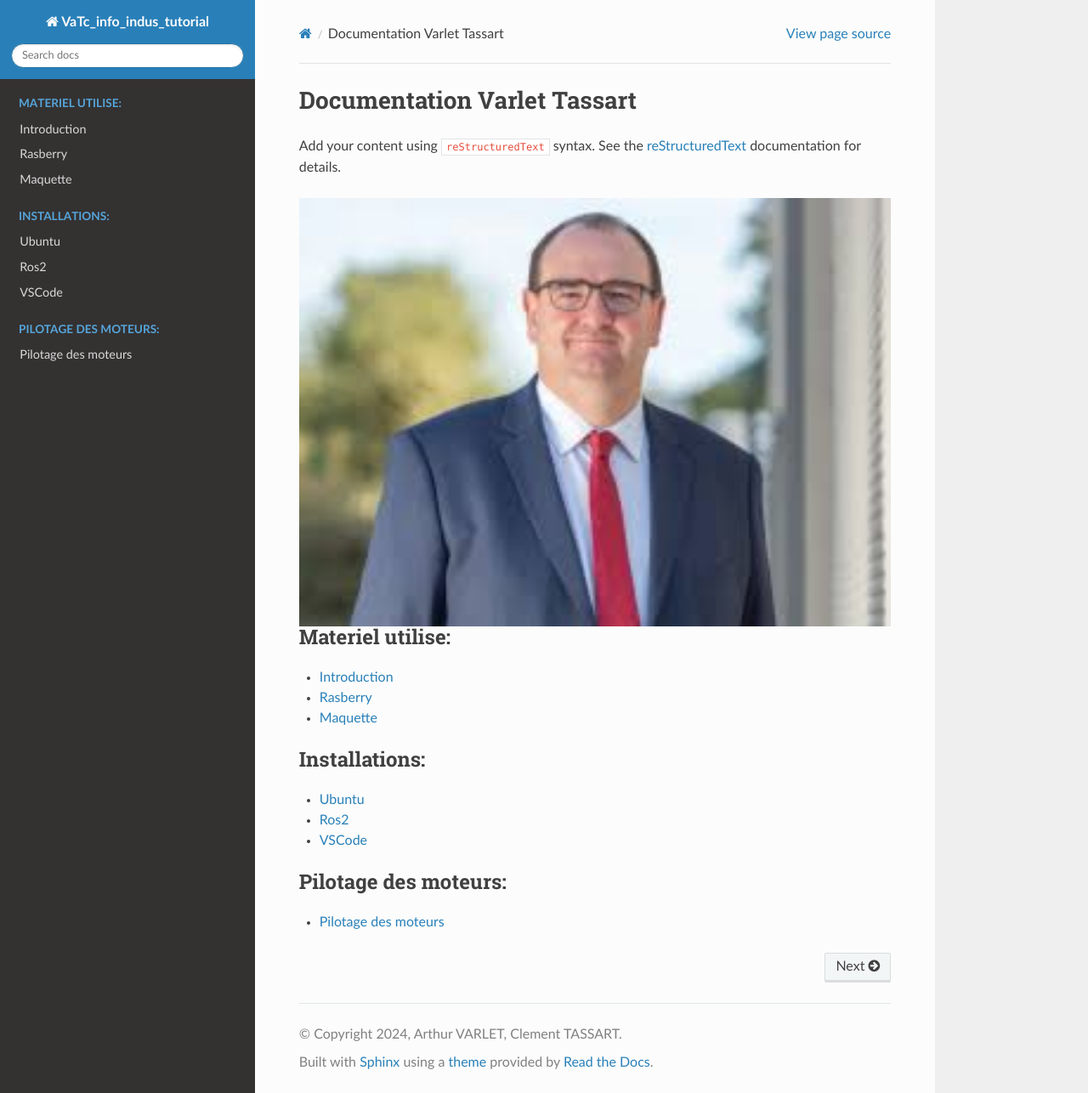
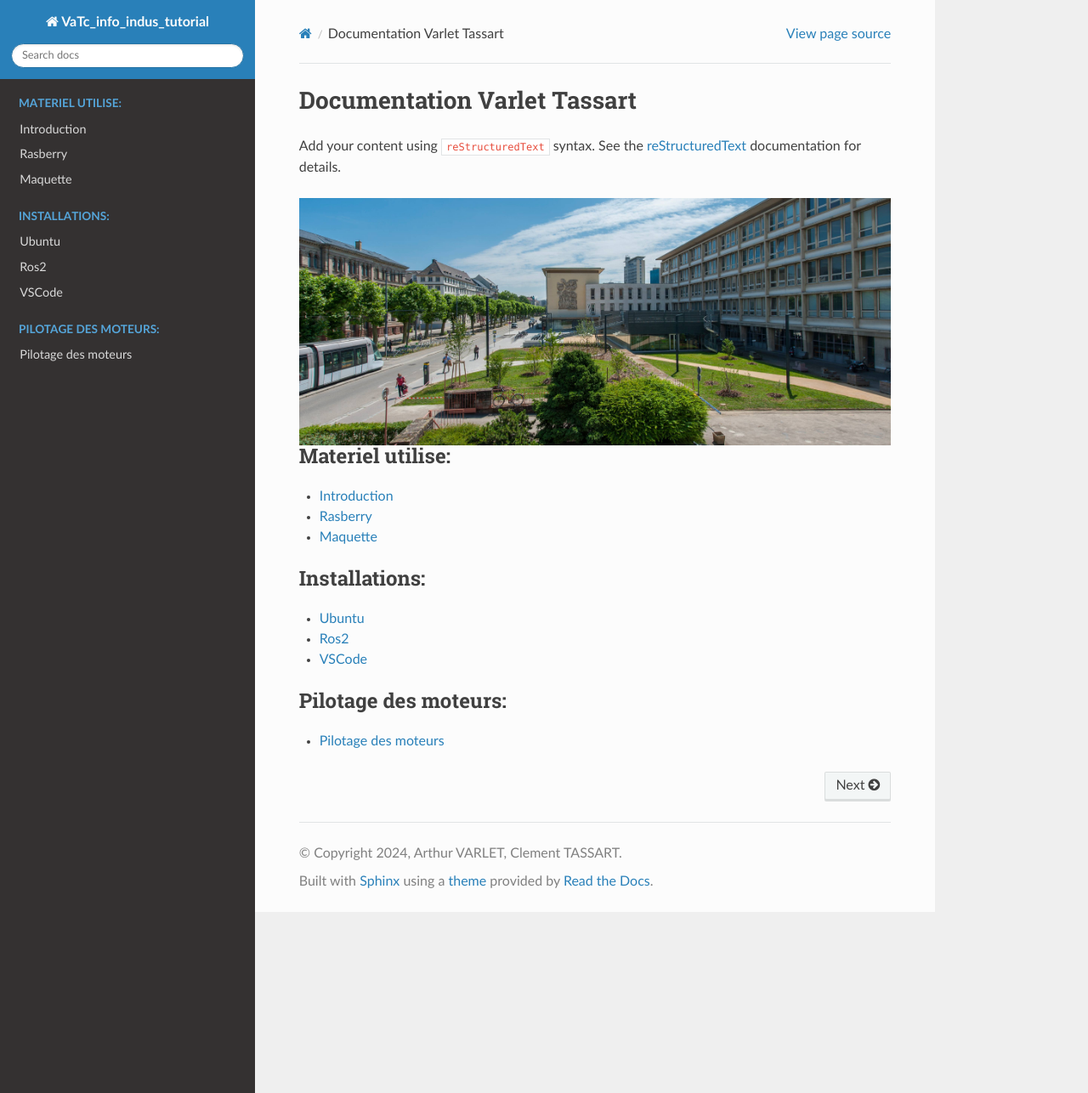
Before and after one commit to Aarthur371/info_indus_tutorial, a Sphinx documentation site: the page built from doc/sphinx/source/index.rst, in a window 1280 px wide and 1286 px high. Shown: the whole window at 85% size. Built offline with Sphinx 7.4.7 and the Read the Docs theme 3.1.0, drawn with Linux system fonts in a browser that asks for light colours.

Commit message:
ajout image insa

```diff
--- a/doc/sphinx/source/index.rst
+++ b/doc/sphinx/source/index.rst
@@ -10,7 +10,7 @@ Add your content using ``reStructuredText`` syntax. See the
 `reStructuredText <https://www.sphinx-doc.org/en/master/usage/restructuredtext/index.html>`_
 documentation for details.
 
-.. image:: ressources/img/bonnet.jpeg
+.. image:: ressources/img/insa.jpg
    :width: 100%
    :align: center
 
--- a/doc/sphinx/source/intro.rst
+++ b/doc/sphinx/source/intro.rst
@@ -1,5 +1,3 @@
-# -*- coding: utf-8 -*-
-
 *********
 Introduction
 *********
```
Also changed, not shown: doc/sphinx/source/ressources/img/bonnet.jpeg (deleted), doc/sphinx/source/ressources/img/insa.jpg (added).
